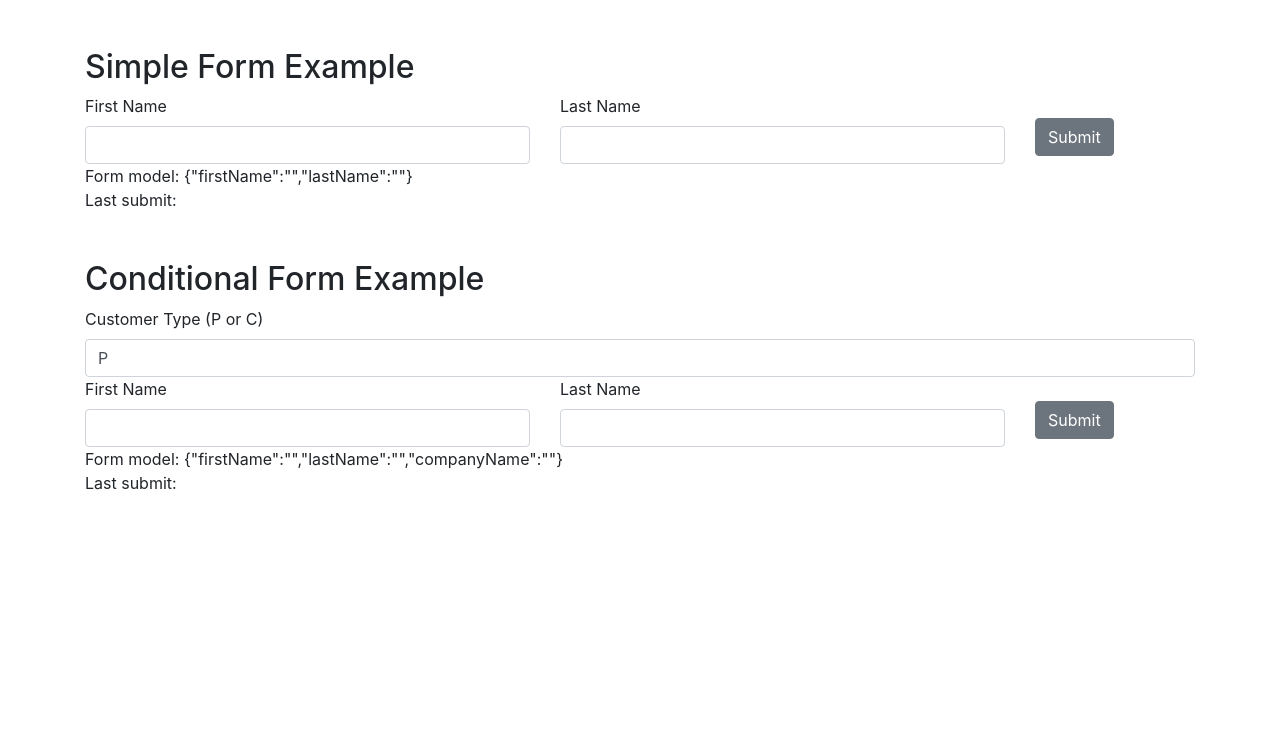
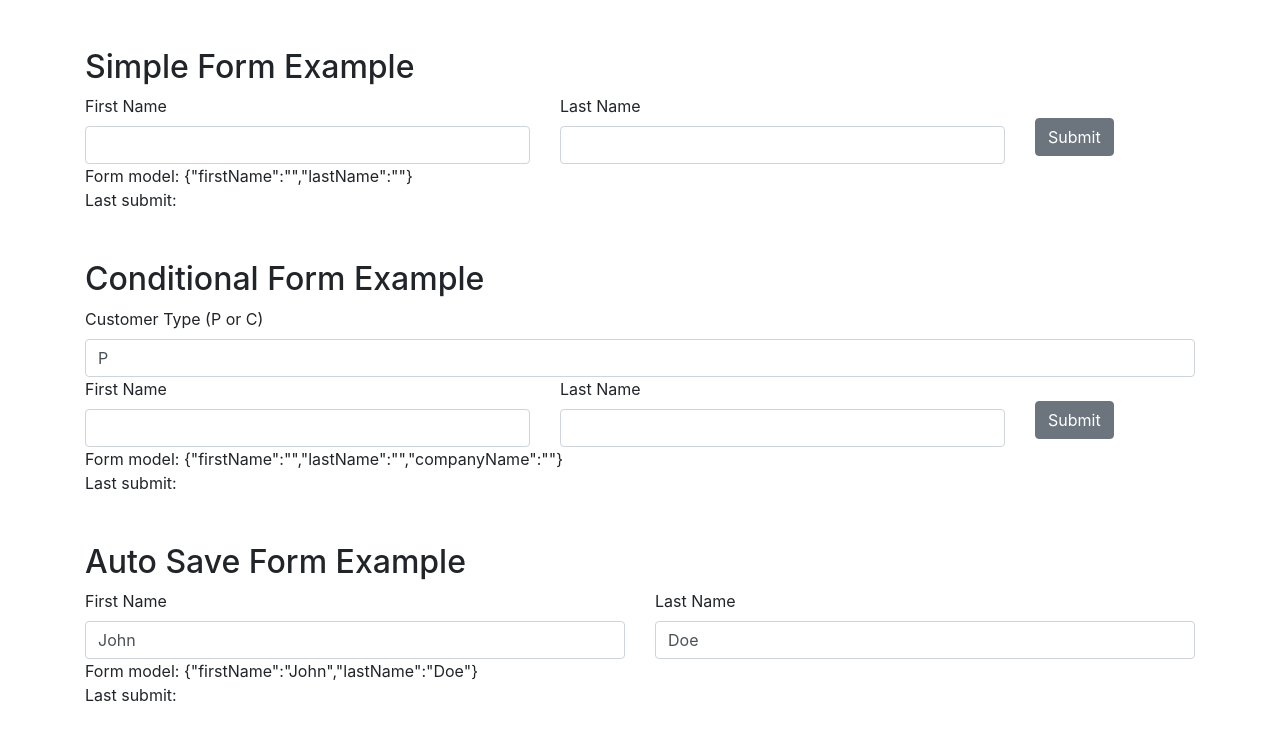
Before and after one commit to romasch/angular-forms-experiment, an Angular app: page / in a window 1280 px wide. Shown: the top 740 px of the page. Built offline with nearby package versions, Linux system fonts and the light colour scheme.

Commit message:
Add example for auto-save forms.

```diff
--- a/src/app/app.component.html
+++ b/src/app/app.component.html
@@ -1,2 +1,3 @@
 <app-simple-form-example></app-simple-form-example>
 <app-conditional-form-example></app-conditional-form-example>
+<app-backend-form-example></app-backend-form-example>
--- a/src/app/app.module.ts
+++ b/src/app/app.module.ts
@@ -6,6 +6,7 @@ import { TextInputDirective } from './text-input.directive';
 import { NumberInputDirective } from './number-input.directive';
 import { SimpleFormExampleComponent } from './simple-form-example/simple-form-example.component';
 import { ConditionalFormExampleComponent } from './conditional-form-example/conditional-form-example.component';
+import { BackendFormExampleComponent } from './backend-form-example/backend-form-example.component';
 
 @NgModule({
   declarations: [
@@ -13,7 +14,8 @@ import { ConditionalFormExampleComponent } from './conditional-form-example/cond
     TextInputDirective,
     NumberInputDirective,
     SimpleFormExampleComponent,
-    ConditionalFormExampleComponent
+    ConditionalFormExampleComponent,
+    BackendFormExampleComponent
   ],
   imports: [
     BrowserModule
--- /dev/null
+++ b/src/app/backend-form-example/backend-form-example.component.html
@@ -0,0 +1,19 @@
+<div class="container mt-5">
+	<h2>Auto Save Form Example</h2>
+	<div class="row">
+		<div class="col-6">
+			<label>First Name</label>
+			<input [efControl]="form.firstName" class="form-control" type="text">
+		</div>
+		<div class="col-6">
+			<label>Last Name</label>
+			<input [efControl]="form.lastName" class="form-control" type="text">
+		</div>
+	</div>
+	<div class="row">
+		<div class="col-12">Form model: {{getJson()}}</div>
+	</div>
+	<div class="row">
+		<div class="col-12">Last submit: {{submitted}}</div>
+	</div>
+</div>
--- /dev/null
+++ b/src/app/backend-form-example/backend-form-example.component.ts
@@ -0,0 +1,49 @@
+import {Component, OnInit} from '@angular/core';
+import {BackendMockService} from './backend-mock.service';
+import {ControlledInputImpl} from '../controlled-input';
+
+@Component({
+    selector: 'app-backend-form-example',
+    templateUrl: './backend-form-example.component.html',
+    styleUrls: ['./backend-form-example.component.scss'],
+    providers: [BackendMockService]
+})
+export class BackendFormExampleComponent implements OnInit {
+
+    form = {
+        firstName: new ControlledInputImpl<string>(''),
+        lastName: new ControlledInputImpl<string>(''),
+    };
+    submitted: string;
+
+    constructor(private be: BackendMockService) {
+    }
+
+    ngOnInit(): void {
+        this.fetch();
+    }
+
+    getJson(): string {
+        const form = {
+            firstName: this.form.firstName.value,
+            lastName: this.form.lastName.value
+        };
+        return JSON.stringify(form);
+    }
+
+    private updateFirstName(name: string) {
+        this.be.updateFirstName(name).subscribe(() => this.fetch());
+    }
+
+    private updateLastName(name: string) {
+        this.be.updateLastName(name).subscribe(() => this.fetch());
+    }
+
+    private fetch() {
+        this.be.getPerson().subscribe(p => {
+            this.form.firstName = new ControlledInputImpl<string>(p.firstName, change => this.updateFirstName(change));
+            this.form.lastName = new ControlledInputImpl<string>(p.lastName, change => this.updateLastName(change));
+        });
+    }
+
+}
--- /dev/null
+++ b/src/app/backend-form-example/backend-mock.service.ts
@@ -0,0 +1,34 @@
+import {Injectable} from '@angular/core';
+import {Observable, of} from 'rxjs';
+import {delay, map} from 'rxjs/operators';
+
+export interface Person {
+    firstName: string;
+    lastName: string;
+}
+
+@Injectable()
+export class BackendMockService {
+
+    person: Person = {firstName: 'John', lastName: 'Doe'};
+
+    getPerson(): Observable<Person> {
+        return of(Object.assign({}, this.person));
+    }
+
+    updateFirstName(firstName: string): Observable<void> {
+        return of(firstName).pipe(delay(1000),
+            map(x => {
+                this.person.firstName = x.toUpperCase();
+                return undefined;
+            }));
+    }
+
+    updateLastName(firstName: string): Observable<void> {
+        return of(firstName).pipe(delay(1000),
+            map(x => {
+                this.person.lastName = x.toUpperCase();
+                return undefined;
+            }));
+    }
+}
--- a/src/app/conditional-form-example/conditional-form-example.component.html
+++ b/src/app/conditional-form-example/conditional-form-example.component.html
@@ -8,7 +8,7 @@
 			</div>
 		</div>
 
-		<div class="row" *ngIf="form.customerType.value === 'P'">
+		<div *ngIf="form.customerType.value === 'P'" class="row">
 			<div class="col-5">
 				<label>First Name</label>
 				<input [efControl]="form.privateCustomer.firstName" class="form-control" type="text">
@@ -21,7 +21,8 @@
 				<button class="btn btn-secondary mt-4">Submit</button>
 			</div>
 		</div>
-		<div class="row" [class.d-none]="form.customerType.value !== 'C'">
+
+		<div [class.d-none]="form.customerType.value !== 'C'" class="row">
 			<div class="col-5">
 				<label>Company Name</label>
 				<input [efControl]="form.companyCustomer.name" class="form-control" type="text">
```
Also changed, not shown: src/app/backend-form-example/backend-form-example.component.scss (added), 1 other file (tests, documents, lock files or other folders).
